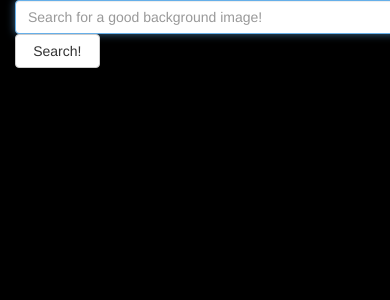
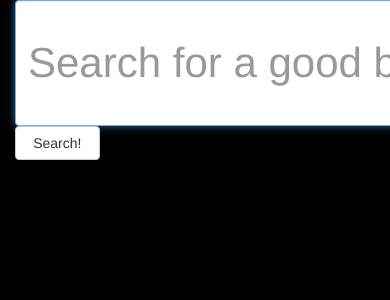
Before and after one commit to wcarss/sidechannel, a Flask app: page /make in a window 390 px wide; the page is wider, and only the part inside the window is pictured. Shown: the top 300 px of that part. Run offline with Flask 2, Linux system fonts and the light colour scheme; parts of the project's set-up code (start-up, migrations or seed data) failed here and were passed over; some libraries are stand-ins or nearby versions.

Commit message:
Make image search form bigger for mobile users.

```diff
--- a/app/templates/make.html
+++ b/app/templates/make.html
@@ -58,7 +58,7 @@
     <div class="col-xs-12 fullheight nogutter">
       <div class="col-xs-12 nogutter">
         <form role="form" class="form-inline">
-          <input type="text" autofocus="autofocus" class="form-control" name="search" id="search_bar" placeholder="Search for a good background image!" style="width: 90%;">
+          <input type="text" autofocus="autofocus" class="form-control" name="search" id="search_bar" placeholder="Search for a good background image!" style="width: 90%; font-size: 3em; line-height: 3em; height: 3em;">
           <button type="submit" id="search_button" class="btn btn-default" style="width: 9%;">Search!</button>
         </form>
       </div>
```
